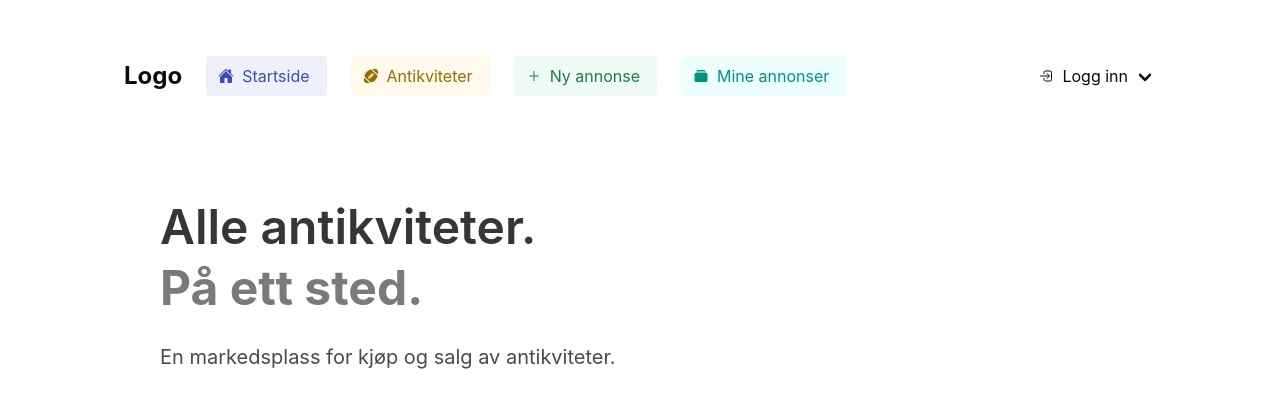
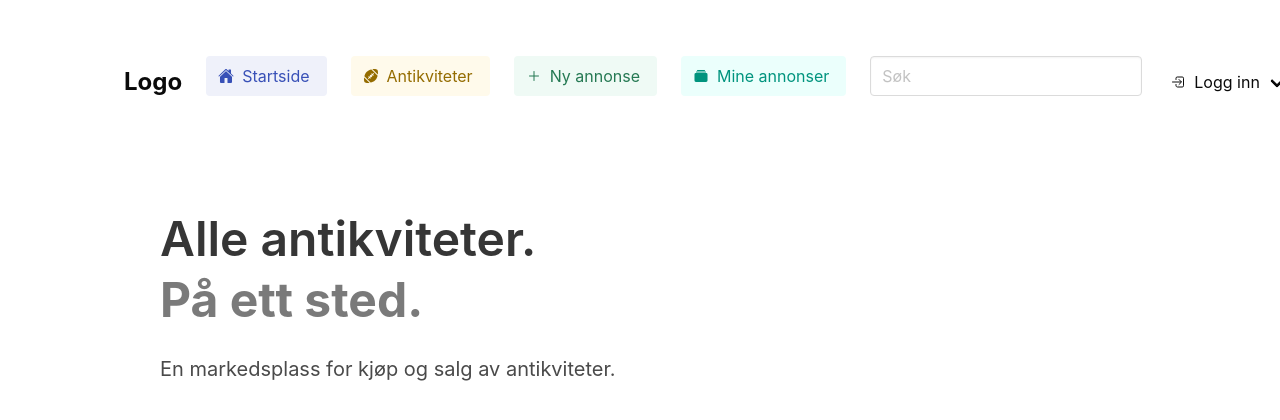
Before and after one commit to olejorga/prototype, a FastAPI app: page / in a window 1280 px wide. Shown: the top 420 px of the page. Run offline with FastAPI, Linux system fonts and the light colour scheme.

Commit message:
feat: Søkefelt: html søkefelt + gruppering av navbar-elementer

```diff
--- a/src/templates/base.html
+++ b/src/templates/base.html
@@ -18,8 +18,8 @@
                       <span></span>
                     </a>
                 </div>
-                <div id="header-navbar" class="navbar-menu">
-                    <div class="navbar-start">
+                <div id="header-navbar" class="navbar-menu ">
+                    <div class="navbar-start field is-grouped">
                         <div class="navbar-item">
                             <a href="/" class="button is-light is-link">
                                 <span class="icon-text">
@@ -60,6 +60,9 @@
                                 </span>
                             </a>
                         </div>
+                        <div class="navbar-item control">
+                            <input class="input" type="text" placeholder="Søk">
+                        </div>
                     </div>
                     <div class="navbar-end">
                         <div class="navbar-item has-dropdown is-hoverable">
```
